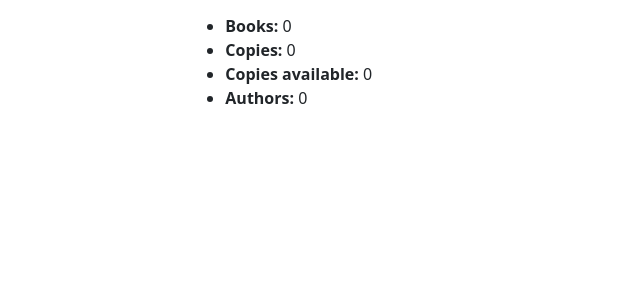
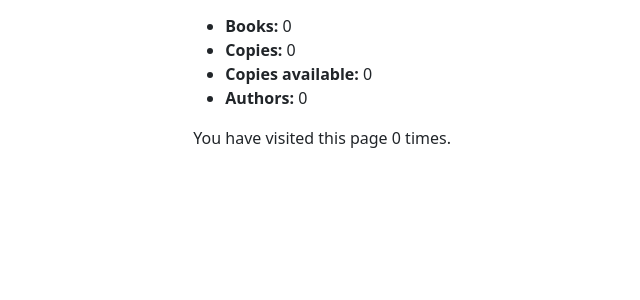
Before and after one commit to SamatSadvakasov/library, a Django app: page /catalog/ in a window 1280 px wide. Shown: the part 340-640 px from the top of the page, without its empty margins (32-672 px from the left). Run offline with Django 4.2, Linux system fonts and the light colour scheme; data that the repository does not hold is empty.

Commit message:
session was added

```diff
--- a/library/catalog/templates/catalog/index.html
+++ b/library/catalog/templates/catalog/index.html
@@ -12,4 +12,5 @@
     <li><strong>Copies available:</strong> {{ num_instances_available }}</li>
     <li><strong>Authors:</strong> {{ num_authors }}</li>
 </ul>
+<p>You have visited this page {{ num_visits }} time{{ num_visits|pluralize }}.</p>
 {% endblock %}
--- a/library/catalog/views.py
+++ b/library/catalog/views.py
@@ -4,6 +4,13 @@ from .models import Book, Author, BookInstance, Genre
 
 
 def index(request):
+    # EXAMPLE
+    # my_car = request.session.get('my_car', 'mini')
+    # request.session['my_car'] = 'mini'
+    # request.session.modified = True
+
+    num_visits = request.session.get('num_visits', 0)
+    request.session['num_visits'] = num_visits + 1
     num_books = Book.objects.all().count()
     num_instances = BookInstance.objects.all().count()
     # Available books (status = 'a')
@@ -13,7 +20,8 @@ def index(request):
         'num_books': num_books,
         'num_instances': num_instances,
         'num_instances_available': num_instances_available,
-        'num_authors': num_authors
+        'num_authors': num_authors,
+        'num_visits': num_visits
     }
     return render(request, 'catalog/index.html', context=context)
 
@@ -21,6 +29,7 @@ def index(request):
 class BookListView(generic.ListView):
     model = Book
     paginate_by = 10
+
 
 class AuthorListView(generic.ListView):
     model = Author
@@ -30,5 +39,6 @@ class AuthorListView(generic.ListView):
 class BookDetailView(generic.DetailView):
     model = Book
 
+
 class AuthorDetailView(generic.DetailView):
     model = Author
```
